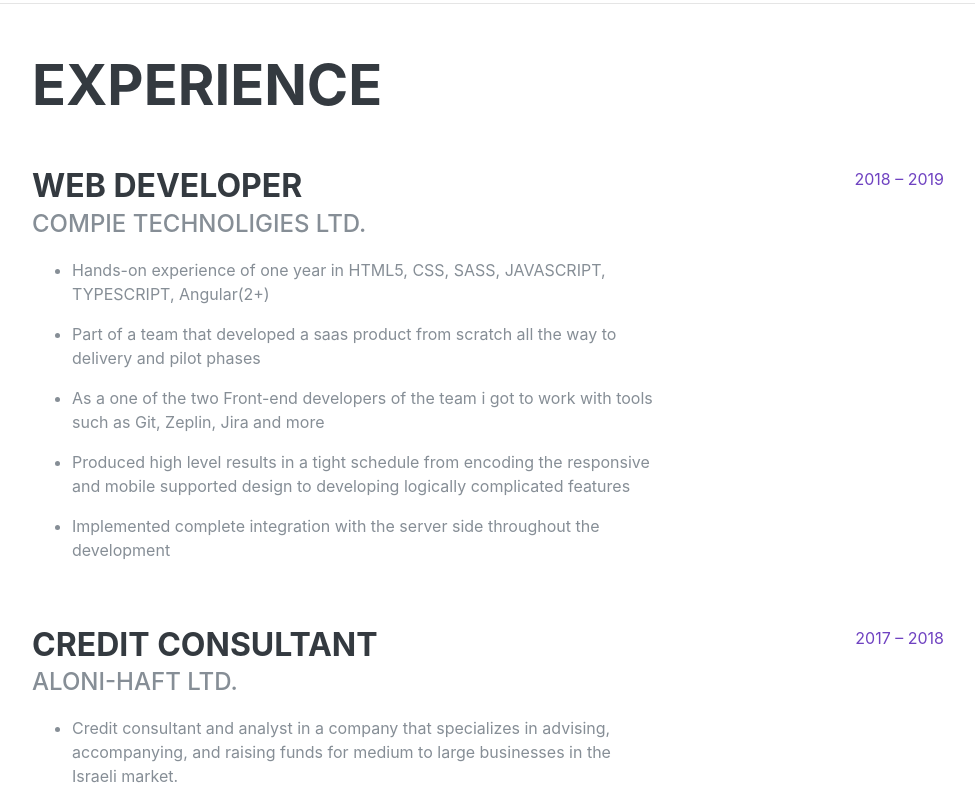
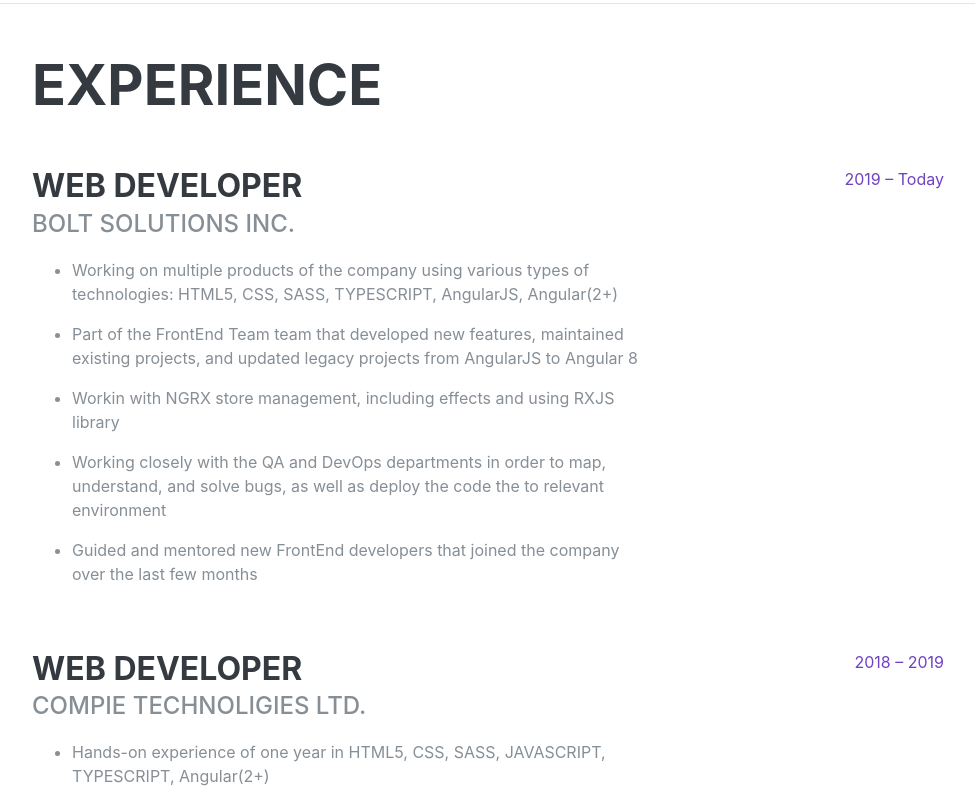
Before and after one commit to Dannom/DanOmradCV, a website: page index.html in a window 1280 px wide. Shown: the part 1598-2400 px from the top of the page, without its empty margins (288-1263 px from the left). Drawn offline with nearby package versions, Linux system fonts and the light colour scheme; a web font is replaced by a local one.

Commit message:
updated cv

```diff
--- a/index.html
+++ b/index.html
@@ -69,7 +69,7 @@
           <div class="subheading mb-5">Tel Aviv · +972524582572 ·
             <a href="mailto:Danomrad@gmail.com">Danomrad@gmail.com</a>
           </div>
-          <p class="lead mb-5">I am a junior Web developer looking to for my next step on way to a fascinating and inspiring long-lasting
+          <p class="lead mb-5">Hello everybody! I am Dan and I am a junior Web developer looking to for my next step on way to a fascinating and inspiring long-lasting
             career. I’m coming from a professional background in the finance field and about a year and a half ago I’ve made a career change towards my
             real passion as a web developer</p>
           <div class="social-icons">
@@ -148,6 +148,33 @@
       <section class="resume-section p-3 p-lg-5 d-flex flex-column" id="experience">
         <div class="my-auto">
           <h2 class="mb-5">Experience</h2>
+
+          <div class="resume-item d-flex flex-column flex-md-row mb-5">
+            <div class="resume-content mr-auto">
+              <h3 class="mb-0">WEB DEVELOPER</h3>
+              <div class="subheading mb-3">BOLT SOLUTIONS INC.</div>
+              <ul>
+                <li>
+                  <p>Working on multiple products of the company using various types of technologies: HTML5, CSS, SASS, TYPESCRIPT, AngularJS, Angular(2+)</p>
+                </li>
+                <li>
+                  <p>Part of the FrontEnd Team team that developed new features, maintained existing projects, and updated legacy projects from AngularJS to Angular 8</p>
+                </li>
+                <li>
+                  <p>Workin with NGRX store management, including effects and using RXJS library</p>
+                </li>
+                <li>
+                  <p>Working closely with the QA and DevOps departments in order to map, understand, and solve bugs, as well as deploy the code the to relevant environment</p>
+                </li>
+                <li>
+                  <p>Guided and mentored new FrontEnd developers that joined the company over the last few months</p>
+                </li>
+              </ul>
+            </div>
+            <div class="resume-date text-md-right">
+              <span class="text-primary">2019 – Today</span>
+            </div>
+          </div>
 
           <div class="resume-item d-flex flex-column flex-md-row mb-5">
             <div class="resume-content mr-auto">
```
